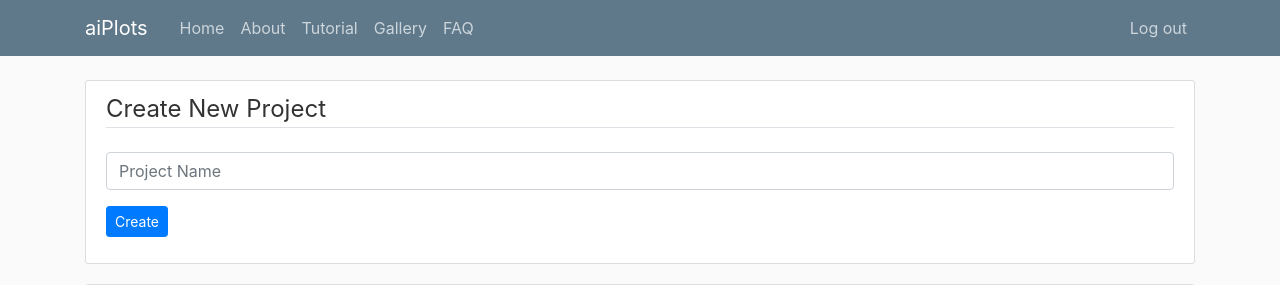
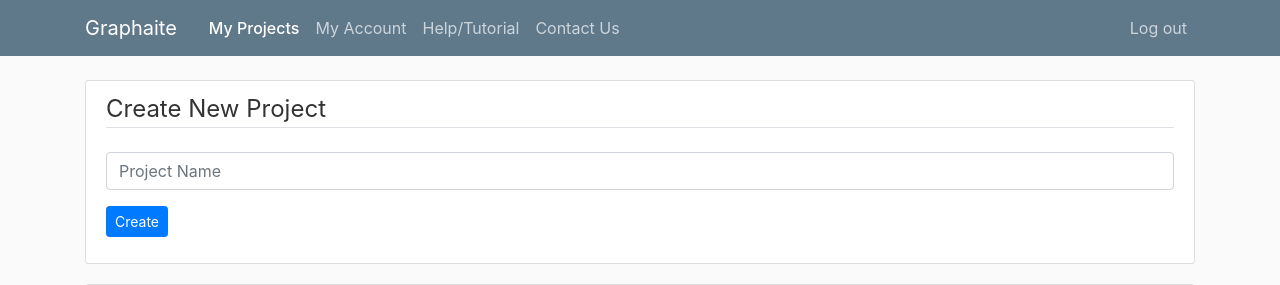
Before and after one commit to pseudoPixels/vizAI, a Flask app: template graphaite/webapp/templates/home.html in a window 1280 px wide. Shown: the top 285 px of the page. Run offline with Flask 2, Linux system fonts and the light colour scheme; the template is opened without the code that fills it, so the values that code supplies are empty; some libraries are stand-ins or nearby versions.

Commit message:
welcome and home pages updated

```diff
--- a/graphaite/webapp/templates/home.html
+++ b/graphaite/webapp/templates/home.html
@@ -35,18 +35,17 @@
 	<header class="site-header">
 		<nav class="navbar navbar-expand-md navbar-dark bg-steel fixed-top">
 			<div class="container">
-				<a class="navbar-brand mr-4" href="/">aiPlots</a>
+				<a class="navbar-brand mr-4" href="/">Graphaite</a>
 				<button class="navbar-toggler" type="button" data-toggle="collapse" data-target="#navbarToggle" aria-controls="navbarToggle"
 				 aria-expanded="false" aria-label="Toggle navigation">
 					<span class="navbar-toggler-icon"></span>
 				</button>
 				<div class="collapse navbar-collapse" id="navbarToggle">
 					<div class="navbar-nav mr-auto">
-						<a class="nav-item nav-link" href="/">Home</a>
-						<a class="nav-item nav-link" href="/about">About</a>
-						<a class="nav-item nav-link" href="/tutorial">Tutorial</a>
-						<a class="nav-item nav-link" href="/gallery">Gallery</a>
-						<a class="nav-item nav-link" href="/faq">FAQ</a>
+						<a class="nav-item nav-link active" href="/home">My Projects</a>
+						<a class="nav-item nav-link" href="/about">My Account</a>
+						<a class="nav-item nav-link" href="/tutorial">Help/Tutorial</a>
+						<a class="nav-item nav-link" href="/faq">Contact Us</a>
 					</div>
 					<!-- Navbar Right Side -->
 					<div class="navbar-nav">
--- a/graphaite/webapp/templates/login.html
+++ b/graphaite/webapp/templates/login.html
@@ -31,7 +31,6 @@
                 <div class="collapse navbar-collapse" id="navbarToggle">
                     <div class="navbar-nav mr-auto">
                         <a class="nav-item nav-link" href="/">Home</a>
-                        <a class="nav-item nav-link" href="/about">About</a>
                         <a class="nav-item nav-link" href="/tutorial">Tutorial</a>
                         <a class="nav-item nav-link" href="/gallery">Gallery</a>
                         <a class="nav-item nav-link" href="/faq">FAQ</a>
@@ -39,7 +38,7 @@
                     <!-- Navbar Right Side -->
                     <div class="navbar-nav">
                         <a class="nav-item nav-link active" href="/login">Login</a>
-                        <a class="nav-item nav-link" href="/register">Register</a>
+                        <a class="nav-item nav-link" href="/register">Register to Try out</a>
                     </div>
                 </div>
             </div>
--- a/graphaite/webapp/templates/register.html
+++ b/graphaite/webapp/templates/register.html
@@ -31,7 +31,6 @@
                 <div class="collapse navbar-collapse" id="navbarToggle">
                     <div class="navbar-nav mr-auto">
                         <a class="nav-item nav-link" href="/">Home</a>
-                        <a class="nav-item nav-link" href="/about">About</a>
                         <a class="nav-item nav-link" href="/tutorial">Tutorial</a>
                         <a class="nav-item nav-link" href="/gallery">Gallery</a>
                         <a class="nav-item nav-link" href="/faq">FAQ</a>
@@ -39,7 +38,7 @@
                     <!-- Navbar Right Side -->
                     <div class="navbar-nav">
                         <a class="nav-item nav-link" href="/login">Login</a>
-                        <a class="nav-item nav-link active" href="/register">Register</a>
+                        <a class="nav-item nav-link active" href="/register">Register to Try out</a>
                     </div>
                 </div>
             </div>
--- a/graphaite/webapp/templates/welcome.html
+++ b/graphaite/webapp/templates/welcome.html
@@ -31,7 +31,6 @@
                 <div class="collapse navbar-collapse" id="navbarToggle">
                     <div class="navbar-nav mr-auto">
                         <a class="nav-item nav-link" href="/">Home</a>
-                        <a class="nav-item nav-link" href="/about">About</a>
                         <a class="nav-item nav-link" href="/tutorial">Tutorial</a>
                         <a class="nav-item nav-link" href="/gallery">Gallery</a>
                         <a class="nav-item nav-link" href="/faq">FAQ</a>
@@ -39,7 +38,7 @@
                     <!-- Navbar Right Side -->
                     <div class="navbar-nav">
                         <a class="nav-item nav-link" href="/login">Login</a>
-                        <a class="nav-item nav-link" href="/register">Register</a>
+                        <a class="nav-item nav-link" href="/register">Register to Try out</a>
                     </div>
                 </div>
             </div>
```
